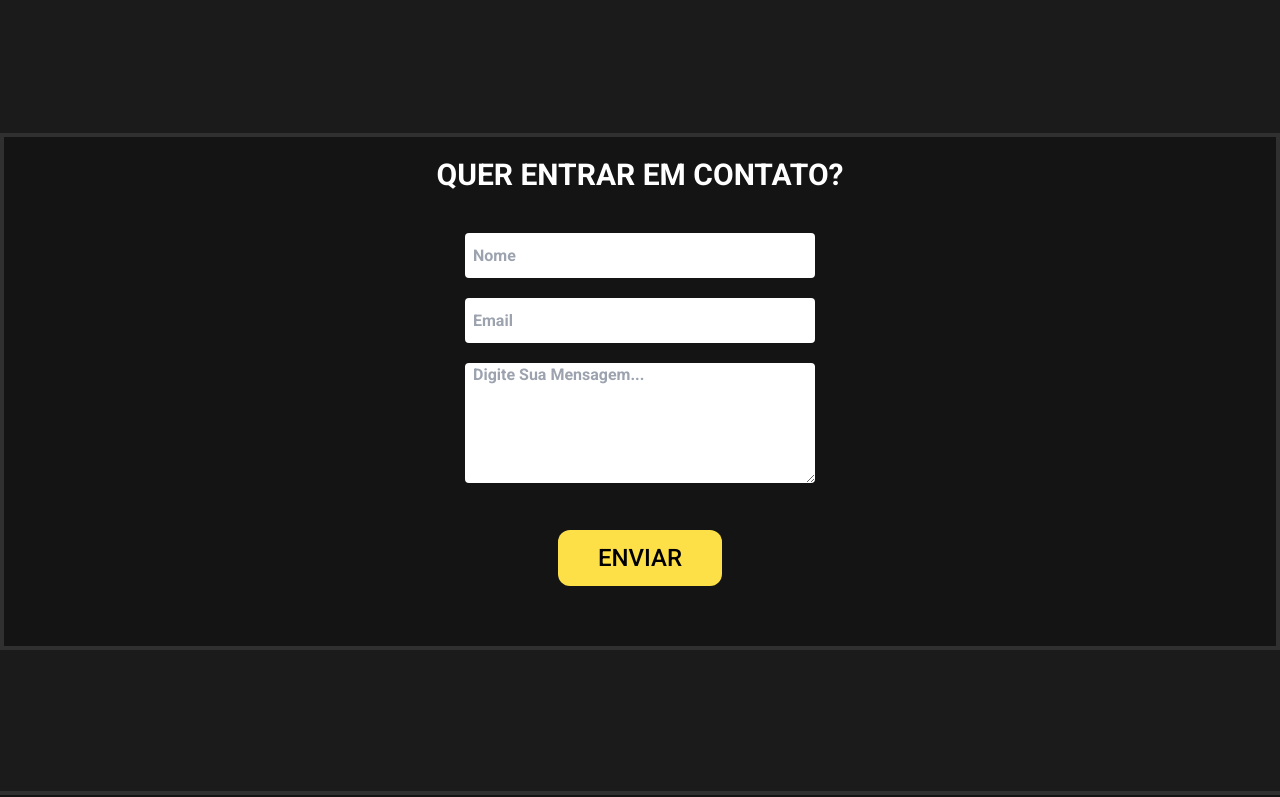
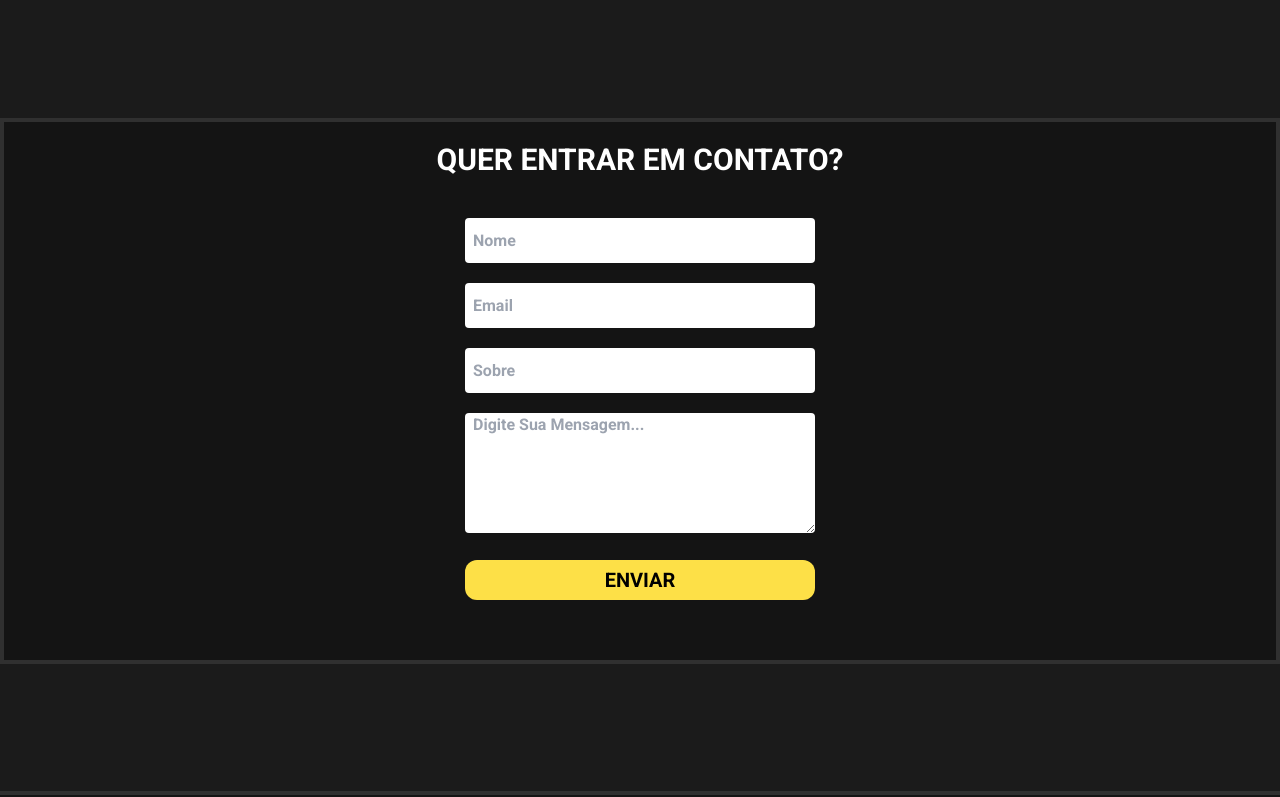
Before and after one commit to Cheeviiii/Cheevi-Portfolio, a React (Vite) app: page / in a window 1280 px wide. Shown: the part 2937-3734 px from the top of the page. Built offline with nearby package versions, Linux system fonts and the light colour scheme.

Commit message:
Added Function Email Send

```diff
--- a/package.json
+++ b/package.json
@@ -8,6 +8,7 @@
     "preview": "vite preview"
   },
   "dependencies": {
+    "@emailjs/browser": "^3.6.2",
     "@headlessui/react": "^1.6.6",
     "animate.css": "^4.1.1",
     "phosphor-react": "^1.4.1",
--- a/src/components/Contato/index.jsx
+++ b/src/components/Contato/index.jsx
@@ -1,4 +1,29 @@
+import React, { useRef } from "react";
+import emailjs from "@emailjs/browser";
+
 export function Contato() {
+  const form = useRef();
+
+  const sendEmail = (e) => {
+    e.preventDefault();
+
+    emailjs
+      .sendForm(
+        "service_zqdupod",
+        "template_4n7it5e",
+        form.current,
+        "QfrnYm8Knk3Egx6uR"
+      )
+      .then((result) => {
+        console.log(result.text);
+      })
+      .catch((error) => {
+        console.log(error);
+      });
+
+    e.target.reset();
+  };
+
   return (
     <section
       className="w-full h-screen flex items-center justify-center"
@@ -9,12 +34,17 @@ export function Contato() {
           Quer entrar em contato?
         </h1>
         <div className="my-10">
-          <form className="flex flex-col items-center justify-center">
+          <form
+            className="flex flex-col items-center justify-center"
+            ref={form}
+            onSubmit={sendEmail}
+          >
             <div className="flex flex-col">
               <input
                 className="w-[350px] h-[45px] px-2 font-semibold rounded text-black outline-none"
                 type="text"
                 placeholder="Nome"
+                name="user_name"
                 required
               />
             </div>
@@ -24,6 +54,17 @@ export function Contato() {
                 className="w-[350px] h-[45px] px-2 rounded font-semibold text-black outline-none"
                 type="text"
                 placeholder="Email"
+                name="user_email"
+                required
+              />
+            </div>
+
+            <div className="pt-5">
+              <input
+                className="w-[350px] h-[45px] px-2 rounded font-semibold text-black outline-none"
+                type="text"
+                placeholder="Sobre"
+                name="user_sobre"
                 required
               />
             </div>
@@ -34,11 +75,16 @@ export function Contato() {
                 cols="30"
                 rows="5"
                 placeholder="Digite Sua Mensagem..."
+                name="message"
+                required
               ></textarea>
             </div>
 
-            <div className="pt-10">
-              <button className="bg-yellow-300 h-14 px-10 text-black font-medium uppercase text-2xl rounded-xl cursor-pointer hover:scale-110 transition-transform">
+            <div className="pt-5">
+              <button
+                className="bg-yellow-300 w-[350px] h-10 text-black font-bold uppercase text-xl rounded-xl cursor-pointer hover:scale-110 transition-transform"
+                value="Send"
+              >
                 Enviar
               </button>
             </div>
--- a/src/components/Projetos/index.tsx
+++ b/src/components/Projetos/index.tsx
@@ -3,7 +3,7 @@ import { ProjetosMap } from "../../service/data";
 
 export function Projects() {
   const [showMore, setShowMore] = useState(3);
-  const [totalItem] = useState(3);
+  const [totalItem] = useState(showMore);
 
   const showMoreItems = () => {
     setShowMore((prevValue) => (prevValue = 100));
@@ -34,12 +34,12 @@ export function Projects() {
               ))}
             </div>
             <div className="pt-5">
-              {totalItem !== showMore ? (
-                ""
-              ) : (
+              {totalItem >= showMore ? (
                 <button className="btn" onClick={showMoreItems}>
                   Ver Mais
                 </button>
+              ) : (
+                ''
               )}
             </div>
           </div>
--- a/src/components/Sobre/index.jsx
+++ b/src/components/Sobre/index.jsx
@@ -1,6 +1,6 @@
 import { AddressBook, Envelope } from "phosphor-react";
 
-import TrackVisibility from "react-on-screen";
+import Link from "react-scroll/modules/components/Link";
 
 export function Sobre() {
   return (
@@ -23,9 +23,11 @@ export function Sobre() {
               consequuntur, architecto id nihil necessitatibus.
             </p>
             <div className="flex pt-10">
-              <button className="btn">
-                <AddressBook className="mx-2" size={32} /> CONTATO
-              </button>
+              <Link to='contato' smooth={true} duration={1000}>
+                <button className="btn">
+                  <AddressBook className="mx-2" size={32} /> CONTATO
+                </button>
+              </Link>
             </div>
           </div>
         </div>
```
Also changed, not shown: 1 other file (tests, documents, lock files or other folders).
